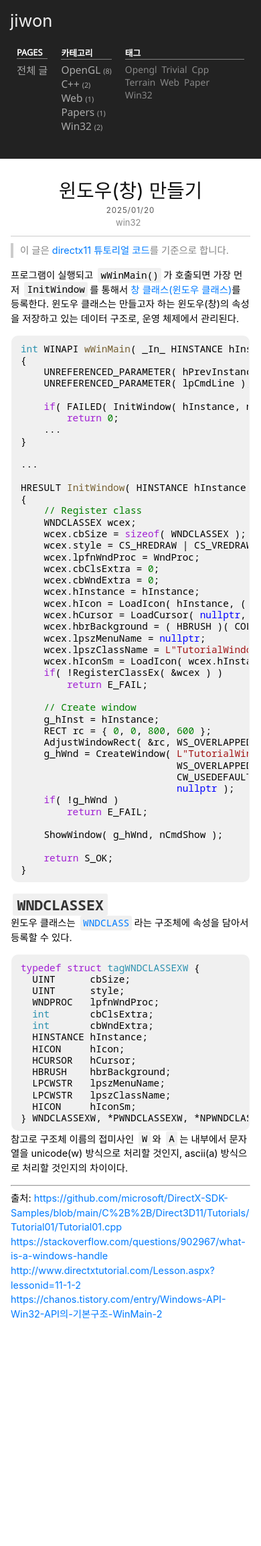
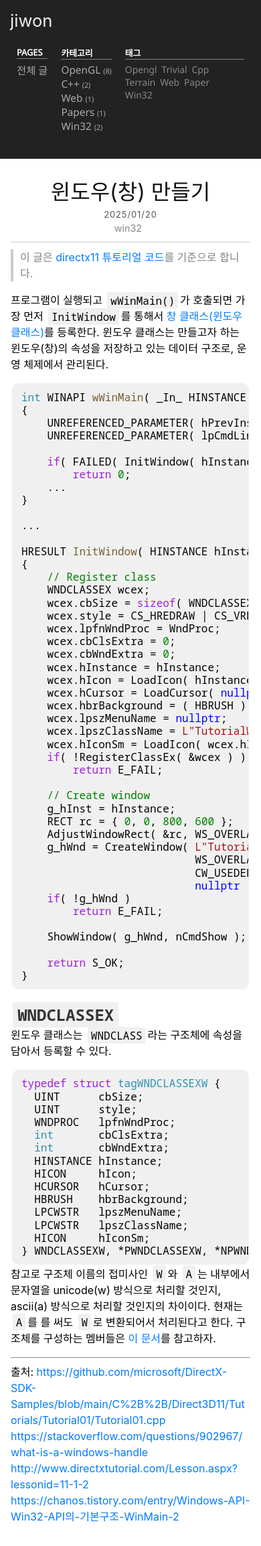
Before and after one commit to jiwon1304/jiwon1304.github.io, a Jekyll site: the page built from _posts/2025-01-20-window-만들기.markdown, in a window 390 px wide. Shown: the whole page at 67% size. Built offline with Jekyll 4.4.1, drawn with Linux system fonts in a browser that asks for light colours; some web fonts are replaced; before the commit the page ends 2003 px from its top, so only the background shows below that.

Commit message:
font size

````diff
--- a/_posts/2025-01-20-window-만들기.markdown
+++ b/_posts/2025-01-20-window-만들기.markdown
@@ -58,7 +58,7 @@ HRESULT InitWindow( HINSTANCE hInstance, int nCmdShow )
 ```
 
 # `WNDCLASSEX`
-윈도우 클래스는 [`WNDCLASS`](https://learn.microsoft.com/ko-kr/windows/win32/api/winuser/ns-winuser-wndclassexw)라는 구조체에 속성을 담아서 등록할 수 있다.
+윈도우 클래스는 `WNDCLASS`라는 구조체에 속성을 담아서 등록할 수 있다.
 ```cpp
 typedef struct tagWNDCLASSEXW {
   UINT      cbSize;
@@ -75,10 +75,11 @@ typedef struct tagWNDCLASSEXW {
   HICON     hIconSm;
 } WNDCLASSEXW, *PWNDCLASSEXW, *NPWNDCLASSEXW, *LPWNDCLASSEXW;
 ```
-참고로 구조체 이름의 접미사인 `W`와 `A`는 내부에서 문자열을 unicode(w) 방식으로 처리할 것인지, ascii(a) 방식으로 처리할 것인지의 차이이다.
 
+참고로 구조체 이름의 접미사인 `W`와 `A`는 내부에서 문자열을 unicode(w) 방식으로 처리할 것인지, ascii(a) 방식으로 처리할 것인지의 차이이다. 현재는 `A`를 를 써도 `W`로 변환되어서 처리된다고 한다. 구조체를 구성하는 멤버들은 [이 문서](https://learn.microsoft.com/ko-kr/windows/win32/api/winuser/ns-winuser-wndclassexw)를 참고하자.
 
 ---
+
 출처:
 <https://github.com/microsoft/DirectX-SDK-Samples/blob/main/C%2B%2B/Direct3D11/Tutorials/Tutorial01/Tutorial01.cpp>
 <https://stackoverflow.com/questions/902967/what-is-a-windows-handle>
--- a/public/css/style.css
+++ b/public/css/style.css
@@ -392,7 +392,7 @@ footer {
 @media (max-width: 576px) {
 /* @media { */
 	article {
-		font-size: 0.9em;
+		/* font-size: 0.9em; */
 		line-height: 1.5;
 		width: calc(100dvw - 5%);
 		word-wrap: break-word;
@@ -495,3 +495,26 @@ img + em {
 	display: block;
 	text-align: center;
   }
+
+
+/* 표 관련 */
+table {
+    border: 1px solid #dadce0;
+    border-collapse: collapse;
+}
+
+table thead tr {
+    background: rgba(0, 0, 0, 0.05);
+    /* font-size: 16px; */
+    color: #000;
+}
+
+table tr th,
+table tr td {
+    padding: 7px;
+    border-left: 1px solid #dadce0;
+}
+
+table tr {
+    border-bottom: 1px solid #dadce0;
+}
````
